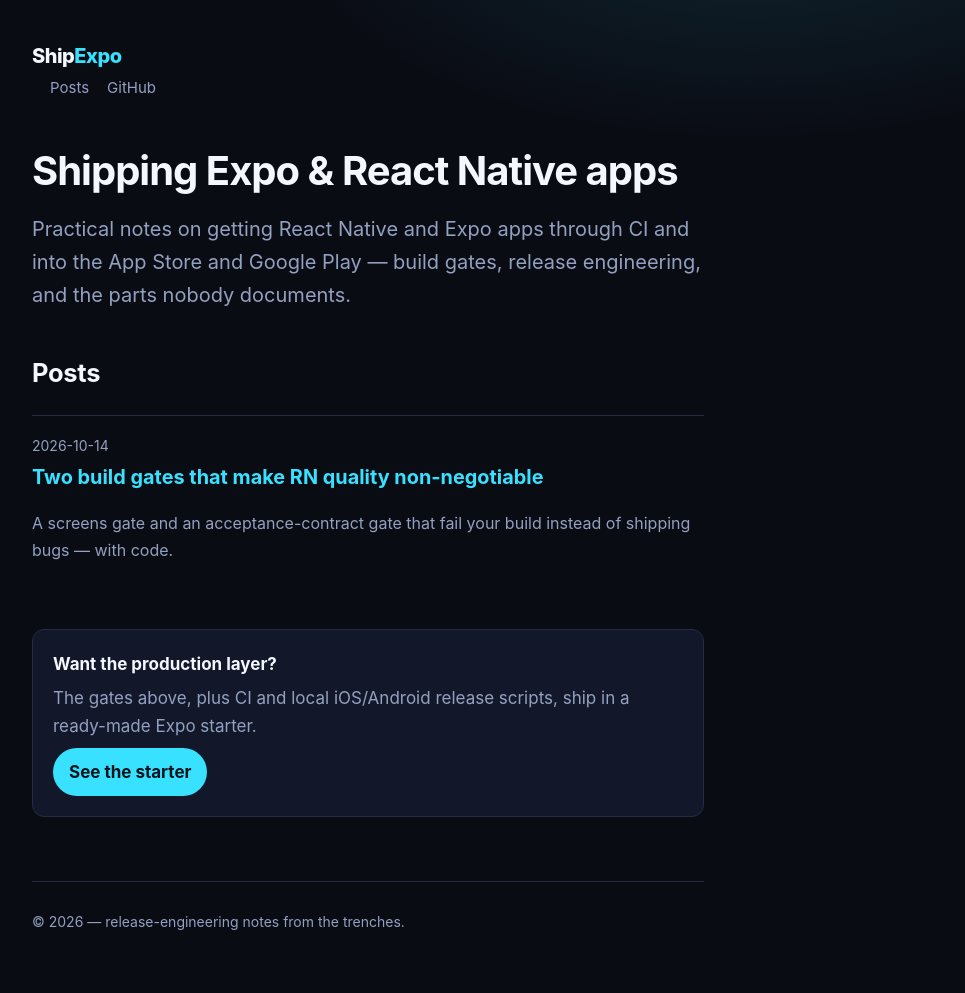
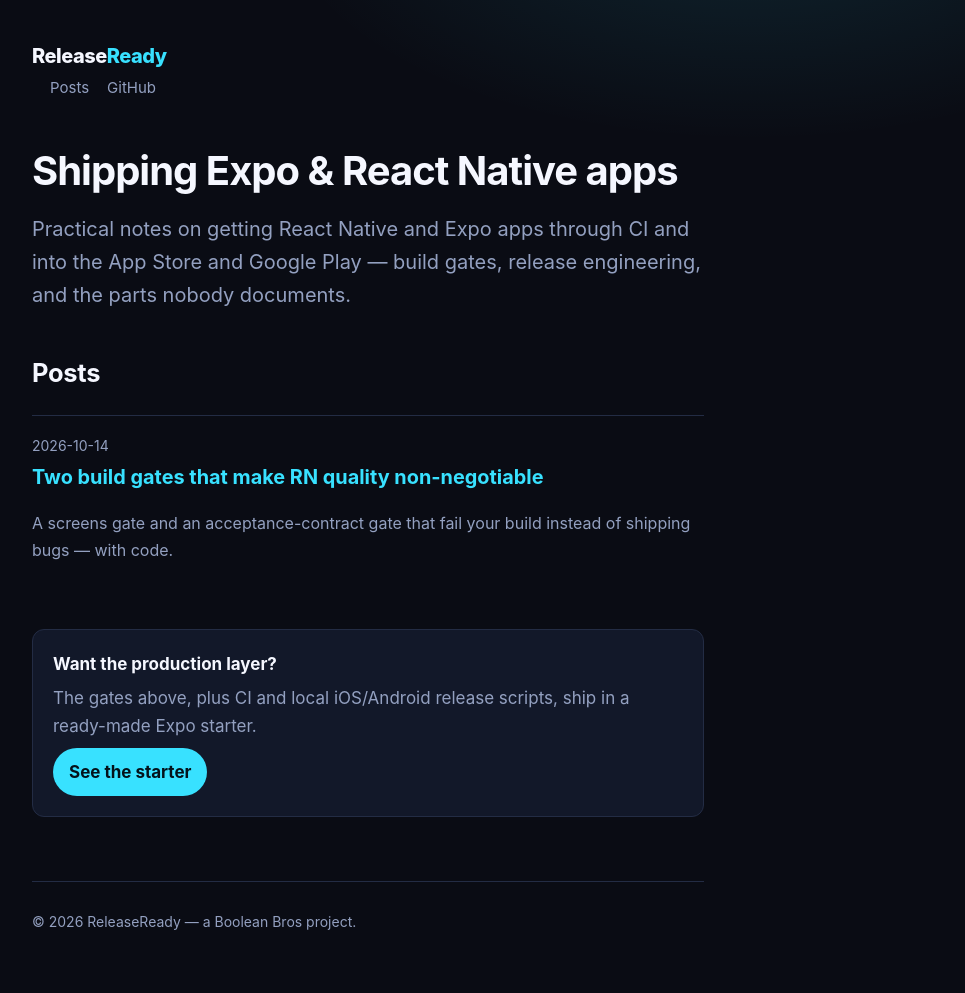
Before and after one commit to nwebersoftware/expo-ship, a plain HTML site: page index.html in a window 1280 px wide. Shown: the whole page, without its empty margins (272-1237 px from the left). Drawn offline with Linux system fonts and the light colour scheme.

Commit message:
brand: ReleaseReady (a Boolean Bros project)

```diff
--- a/index.html
+++ b/index.html
@@ -3,14 +3,14 @@
 <head>
   <meta charset="utf-8" />
   <meta name="viewport" content="width=device-width, initial-scale=1" />
-  <title>Shipping Expo &amp; React Native — release engineering notes</title>
+  <title>ReleaseReady — notes on shipping Expo &amp; React Native apps</title>
   <meta name="description" content="Practical notes on getting Expo and React Native apps through CI and into the App Store and Google Play — build gates, release engineering, and the store-submission grind." />
   <link rel="stylesheet" href="style.css" />
 </head>
 <body>
   <div class="wrap">
     <header>
-      <a class="brand" href=".">Ship<span>Expo</span></a>
+      <a class="brand" href=".">Release<span>Ready</span></a>
       <nav><a href="#posts">Posts</a><a href="https://github.com/nwebersoftware" rel="me">GitHub</a></nav>
     </header>
 
@@ -37,7 +37,7 @@
       </div>
     </main>
 
-    <footer>© 2026 — release-engineering notes from the trenches.</footer>
+    <footer>© 2026 ReleaseReady — a Boolean Bros project.</footer>
   </div>
 </body>
 </html>
```
Also changed, not shown: posts/build-gates.html (+2 -2 lines), 1 other file.
